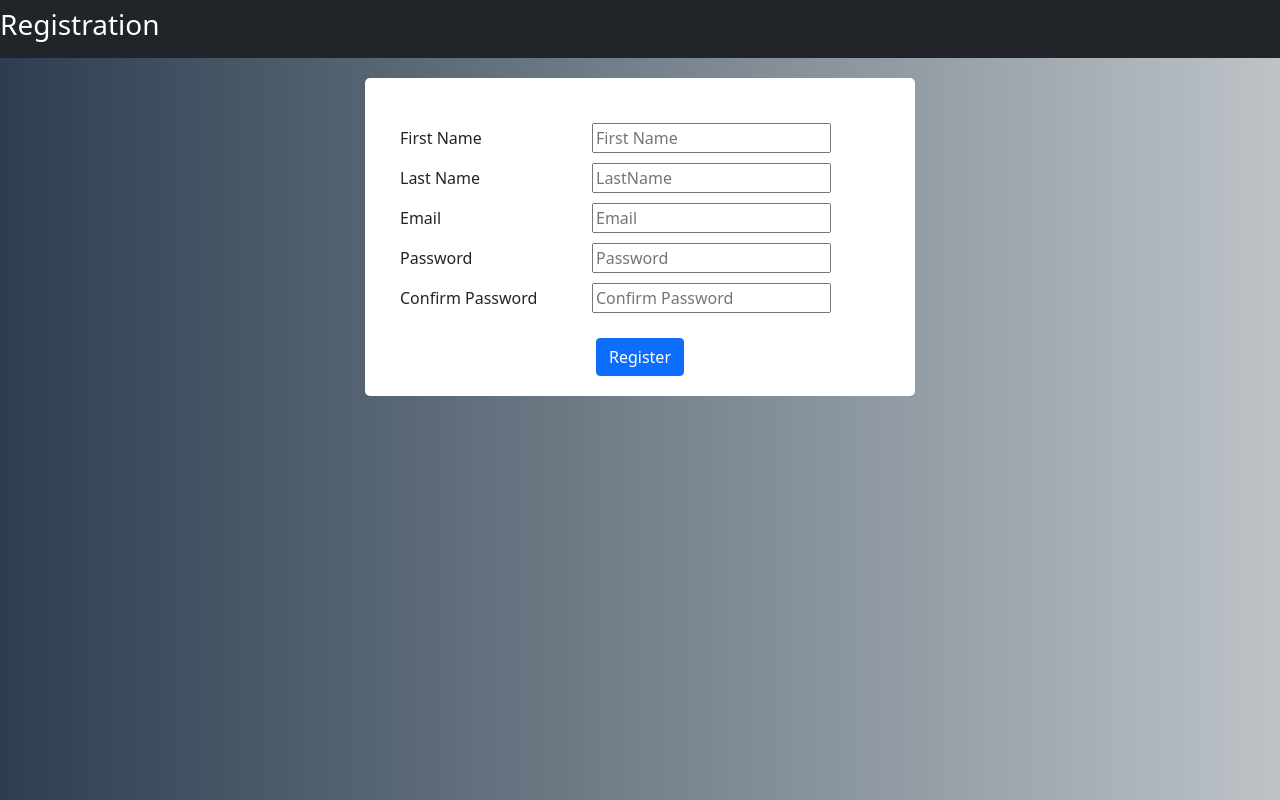
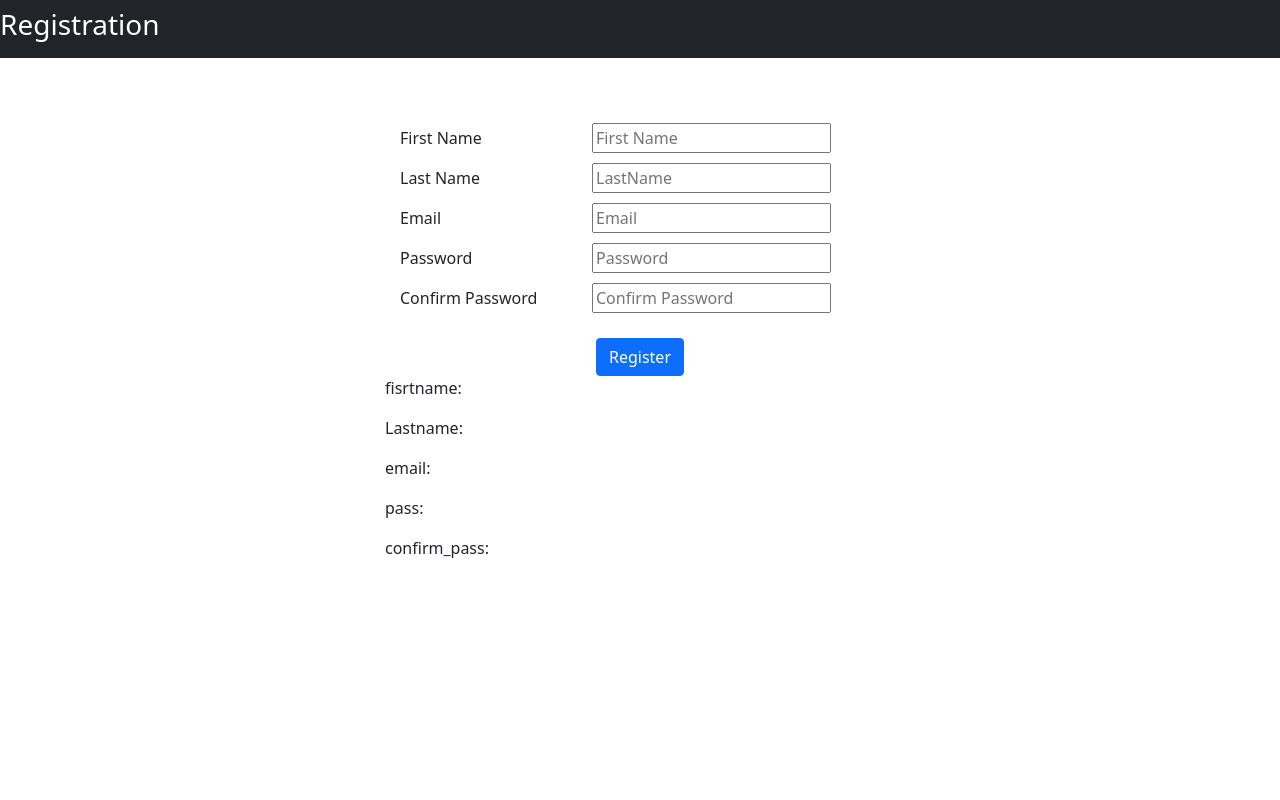
Before and after one commit to SaemHasan/Travello-Project, a React (Create React App) app in the folder frontend/travello-frontend/: page /Registration in a window 1280 px wide. Built offline with nearby package versions, Linux system fonts and the light colour scheme.

Commit message:
navbar buttons linked to corresponding pages

```diff
--- a/frontend/travello-frontend/src/Components/Navbar.js
+++ b/frontend/travello-frontend/src/Components/Navbar.js
@@ -1,26 +1,27 @@
 import React from "react";
 import Button from 'react-bootstrap/Button';
+import { Link } from 'react-router-dom';
 
 const Navbar = () => {
     return (
         <nav className="navbar navbar-expand-lg navbar-light bg-light">
-  <a className="navbar-brand" href="#"><b><i>Travello</i></b></a>
+          <a className="navbar-brand" href="#"><b><i><Link to = "/" style={{ color:"black"}}>Travello</Link></i></b></a>
   <button className="navbar-toggler" type="button" data-toggle="collapse" data-target="#navbarNavDropdown" aria-controls="navbarNavDropdown" aria-expanded="false" aria-label="Toggle navigation">
 
   </button>
   <div className="collapse navbar-collapse" id="navbarNavDropdown" style={{ display: "flex", justifyContent: 'flex-end'}}>
     <ul className="navbar-nav">
       <li className="nav-item active">
-        <a className="nav-link" href="#"><Button> Home </Button></a>
+        <a className="nav-link" href="#"><Button><Link to = "/" style={{ color:"white"}}> Home </Link></Button></a>
       </li>
       <li className="nav-item">
         <a className="nav-link" href="#"><Button> Explore </Button></a>
       </li>
       <li className="nav-item">
-        <a className="nav-link" href="#"><Button> Login </Button></a>
+        <a className="nav-link" href="#"><Button><Link to ="/Login" style={{ color:"white"}}> Login </Link>  </Button></a>
       </li>
       <li className="nav-item">
-        <a className="nav-link" href="#"><Button> Register </Button></a>
+        <a className="nav-link" href="#"><Button><Link to ="/Regitration" style={{ color:"white"}}> Register </Link> </Button></a>
       </li>
       {/*<li className="nav-item dropdown">
         <a className="nav-link dropdown-toggle" href="#" id="navbarDropdownMenuLink" data-toggle="dropdown" aria-haspopup="true" aria-expanded="false">
--- a/frontend/travello-frontend/src/Registration/registrationForm.js
+++ b/frontend/travello-frontend/src/Registration/registrationForm.js
@@ -62,6 +62,27 @@ function RegistrationForm() {
                 <Button onClick={()=>handleSubmit()} type="submit" class="btn">Register</Button>
                 {/*<div><p>{firstName}</p></div>*/}
             </div>
+            <p>
+        fisrtname: {firstName}
+
+
+      </p>
+      <p>
+
+        Lastname: {lastName}
+      </p>
+            <p>
+
+        email: {email}
+      </p>
+            <p>
+
+        pass: {password}
+      </p>
+            <p>
+
+        confirm_pass: {confirmPassword}
+      </p>
         </div>
 
     )
--- a/frontend/travello-frontend/src/Registration/style.css
+++ b/frontend/travello-frontend/src/Registration/style.css
@@ -4,7 +4,7 @@
     background: linear-gradient(to right, #2c3e50, #bdc3c7); /* W3C, IE 10+/ Edge, Firefox 16+, Chrome 26+, Opera 12+, Safari 7+ */
 }
 
-body{
+rbody{
     background: #bdc3c7;  /* fallback for old browsers */
     background: -webkit-linear-gradient(to right, #2c3e50, #bdc3c7);  /* Chrome 10-25, Safari 5.1-6 */
     background: linear-gradient(to right, #2c3e50, #bdc3c7); /* W3C, IE 10+/ Edge, Firefox 16+, Chrome 26+, Opera 12+, Safari 7+ */
--- a/frontend/travello-frontend/src/login/Login.js
+++ b/frontend/travello-frontend/src/login/Login.js
@@ -39,7 +39,7 @@ export default function Login() {
         <p>&nbsp;&nbsp;</p>
           <div className="side-by-side">
               <p>Don't have an account ?&nbsp;&nbsp;&nbsp;&nbsp;&nbsp;&nbsp;&nbsp;&nbsp;&nbsp;&nbsp;&nbsp;&nbsp;&nbsp;&nbsp;&nbsp;</p>
-              <Link to="/About">Register</Link>
+              <Link to="/Registration">Register</Link>
           </div>
           <p>&nbsp;&nbsp;</p>
 
```
